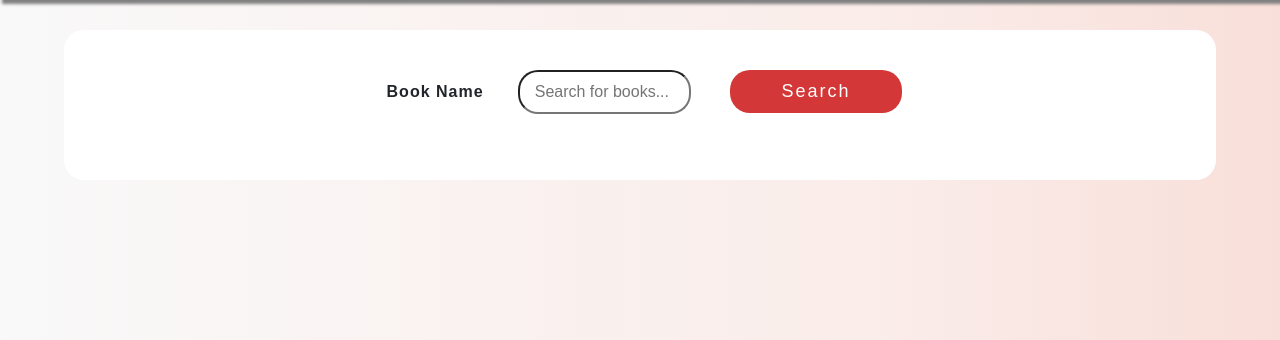
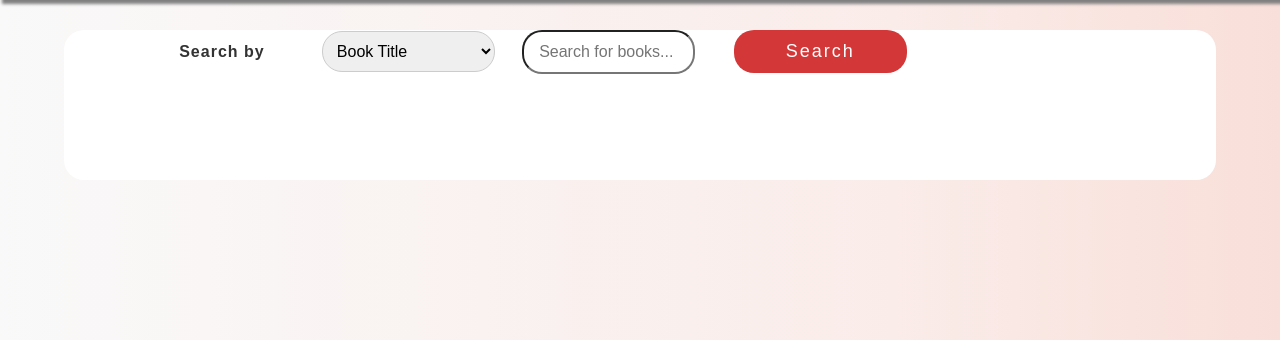
Before and after one commit to Ellacancode/CITS5505Project_Book-Excahnge-Club, a Flask app: page /search_books in a window 1280 px wide. Shown: the part 88-428 px from the top of the page. Run offline with Flask 3, Linux system fonts and the light colour scheme; some libraries are stand-ins or nearby versions.

Commit message:
Add a drop down menu in the book search to refine search options
Able ti search by author, status, isbn

```diff
--- a/Bookclub/static/search_book.css
+++ b/Bookclub/static/search_book.css
@@ -1,10 +1,11 @@
-.searchb-input{
+.searchb-input {
     display: inline-block;
     width: 15%;
     margin-left: 2%;
     border-radius: 20px;
 }
-.searchb-submit{
+
+.searchb-submit {
     display: inline-block;
     width: 15%;
     margin-left: 3%;
@@ -15,10 +16,21 @@
     letter-spacing: 2px;
     font-size: 18px;
 }
-.searchb-submit:hover{
+
+.searchb-submit:hover {
     background-color: rgb(107, 12, 12);
     font-weight: bold;
 }
+
+.search-select {
+    display: inline-block;
+    width: 15%;
+    margin-left: 2%;
+    border-radius: 20px;
+    padding: 10px;
+    border: 1px solid #ccc;
+}
+
 .container {
     background-color: rgba(255, 255, 255, 0.5);
     width: 65%;
@@ -27,17 +39,20 @@
     padding: 10px;
     box-sizing: border-box;
 }
+
 .title {
     text-align: center;
     font-size: 35px;
     font-weight: bold;
     letter-spacing: 2px;
 }
+
 .flex-container {
     display: flex;
     flex-wrap: wrap;
     justify-content: space-around;
 }
+
 .flex-item {
     background-color: white;
     width: 20%;
@@ -48,9 +63,11 @@
     word-wrap: break-word;
     border-radius: 5px;
 }
+
 .flex-item p {
     text-align: center;
 }
+
 .flex-item button {
     width: 70%;
     height: 40px;
@@ -61,24 +78,28 @@
     display: block;
     margin: 20px auto 0;
 }
+
 @media (max-width: 1200px) {
     .flex-item {
         width: 45%; /* 2 items per row */
     }
 }
+
 @media (max-width: 600px) {
     .flex-item {
         width: 98%; /* 1 item per row */
     }
 }
-.home-img{
+
+.home-img {
     cursor: pointer;
     width: 80%;
     height: 200px;
     margin-left: 10%;
     border-radius: 15px;
 }
-.forum-img{
+
+.forum-img {
     float: right;
     width: 100px;
     height: 100px;
--- a/Bookclub/templates/search_books.html
+++ b/Bookclub/templates/search_books.html
@@ -7,15 +7,21 @@
 {% block content %}
 <form action="{{ url_for('search_books') }}" method="post"
     style="background-color: white; margin-top: 30px; height: 150px; width: 90%; margin-left: 5%; border-radius: 20px;">
-    <p style="display: inline-block; width: 9%; font-weight: bold; letter-spacing: 1px; margin-left: 28%; margin-top: 50px;">Book Name</p>
+    <label for="search_by" style="display: inline-block; width: 10%; font-weight: bold; letter-spacing: 1px; margin-left: 10%; margin-top: 10px;">Search by</label>
+    <select name="search_by" id="search_by" class="search-select">
+        <option value="book_title">Book Title</option>
+        <option value="genre">Genre</option>
+        <option value="author">Author</option>
+        <option value="status">Status</option>
+        <option value="isbn">ISBN</option>
+    </select>
     <input type="text" name="query" placeholder="Search for books..." class="searchb-input">
-    <input type="hidden" name="search_by" value="book_title" style="display: inline-block;">
     <button type="submit" class="searchb-submit">Search</button>
 </form>
 {% if results %}
 <ul>
     {% for book in results %}
-    <li>{{ book.name }} by {{ book.author }} - {{ book.genre }}</li>
+    <li>{{ book.title }} by {{ book.author }} - {{ book.genre }}</li>
     {% endfor %}
 </ul>
 {% endif %}
```
